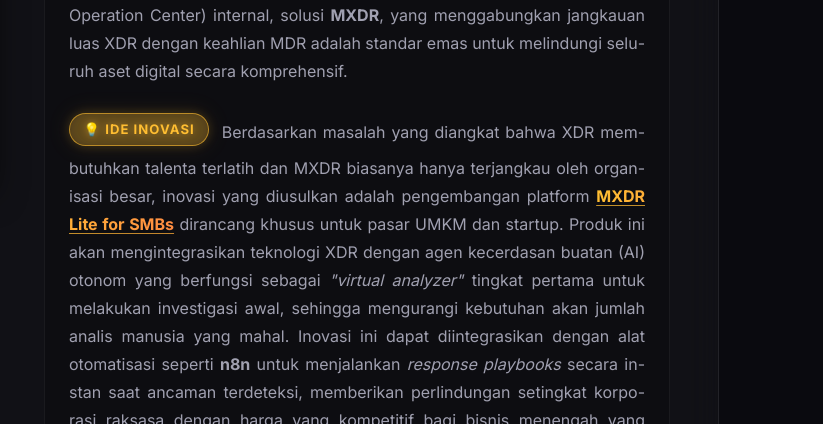
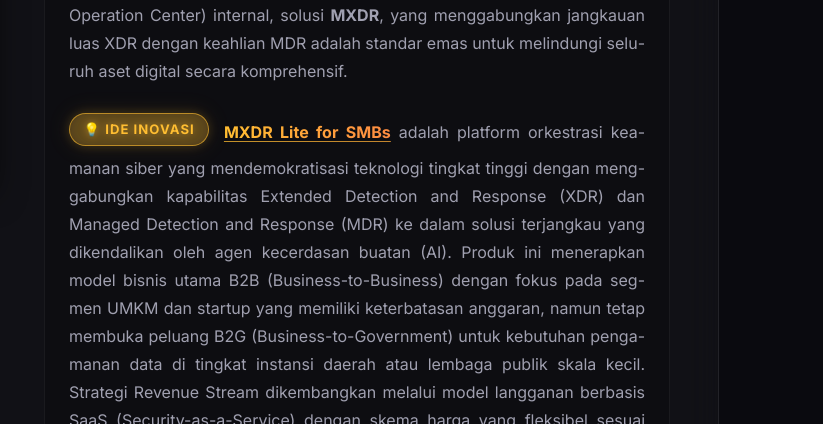
Before and after one commit to Nosdovah/Design-Innovation, a plain HTML site: page index.html in a window 1280 px wide. Shown: the part 7920-8344 px from the top of the page, 457-1280 px from the left. Drawn offline with nearby package versions, Linux system fonts and the light colour scheme; no server answers.

Commit message:
MXDR Lite Content Revision

```diff
--- a/index.html
+++ b/index.html
@@ -338,17 +338,7 @@
                             (Security Operation Center) internal, solusi <strong>MXDR</strong>, yang menggabungkan
                             jangkauan luas XDR dengan keahlian MDR adalah standar emas untuk melindungi seluruh aset
                             digital secara komprehensif.<br><br><span class="resume-label inovasi-label">💡 Ide
-                                Inovasi</span> Berdasarkan masalah yang diangkat bahwa XDR membutuhkan talenta terlatih
-                            dan MXDR biasanya hanya terjangkau oleh organisasi besar, inovasi yang diusulkan adalah
-                            pengembangan platform <strong class="idea-title">MXDR Lite for SMBs</strong> dirancang
-                            khusus untuk pasar
-                            UMKM dan startup. Produk ini akan mengintegrasikan teknologi XDR dengan agen kecerdasan
-                            buatan (AI) otonom yang berfungsi sebagai <em>"virtual analyzer"</em> tingkat pertama untuk
-                            melakukan investigasi awal, sehingga mengurangi kebutuhan akan jumlah analis manusia yang
-                            mahal. Inovasi ini dapat diintegrasikan dengan alat otomatisasi seperti <strong>n8n</strong>
-                            untuk menjalankan <em>response playbooks</em> secara instan saat ancaman terdeteksi,
-                            memberikan perlindungan setingkat korporasi raksasa dengan harga yang kompetitif bagi bisnis
-                            menengah yang memiliki keterbatasan anggaran dan staf ahli.
+                                Inovasi</span> <strong class="idea-title">MXDR Lite for SMBs</strong> adalah platform orkestrasi keamanan siber yang mendemokratisasi teknologi tingkat tinggi dengan menggabungkan kapabilitas Extended Detection and Response (XDR) dan Managed Detection and Response (MDR) ke dalam solusi terjangkau yang dikendalikan oleh agen kecerdasan buatan (AI). Produk ini menerapkan model bisnis utama B2B (Business-to-Business) dengan fokus pada segmen UMKM dan startup yang memiliki keterbatasan anggaran, namun tetap membuka peluang B2G (Business-to-Government) untuk kebutuhan pengamanan data di tingkat instansi daerah atau lembaga publik skala kecil. Strategi Revenue Stream dikembangkan melalui model langganan berbasis SaaS (Security-as-a-Service) dengan skema harga yang fleksibel sesuai jumlah aset digital yang dilindungi, serta tambahan pendapatan dari biaya implementasi awal dan pemeliharaan platform. Dengan mengintegrasikan agen AI otonom sebagai "analis virtual" tingkat pertama dan alat otomatisasi seperti n8n untuk eksekusi response playbooks secara instan, MXDR Lite mentransformasi operasional keamanan siber yang biasanya padat karya menjadi proses otomatis yang efisien, memberikan perlindungan kelas korporat yang kokoh tanpa beban biaya analis manusia yang mahal.
                         </p>
 
                         <div class="tags">
```
